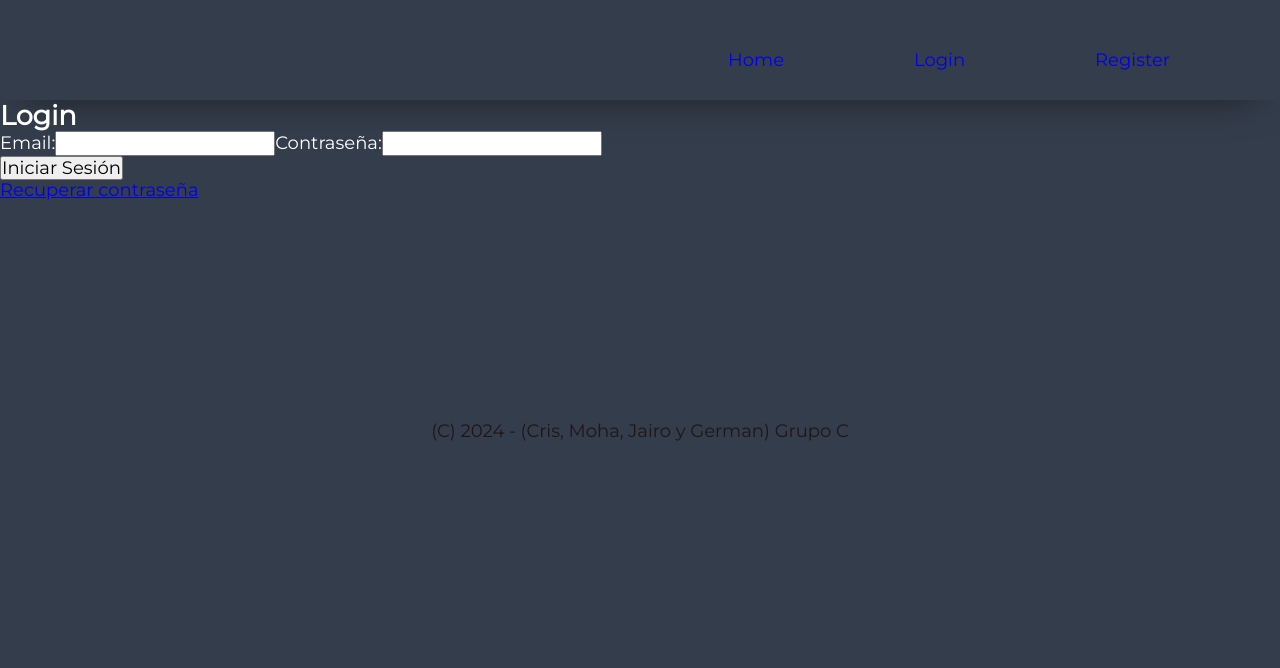
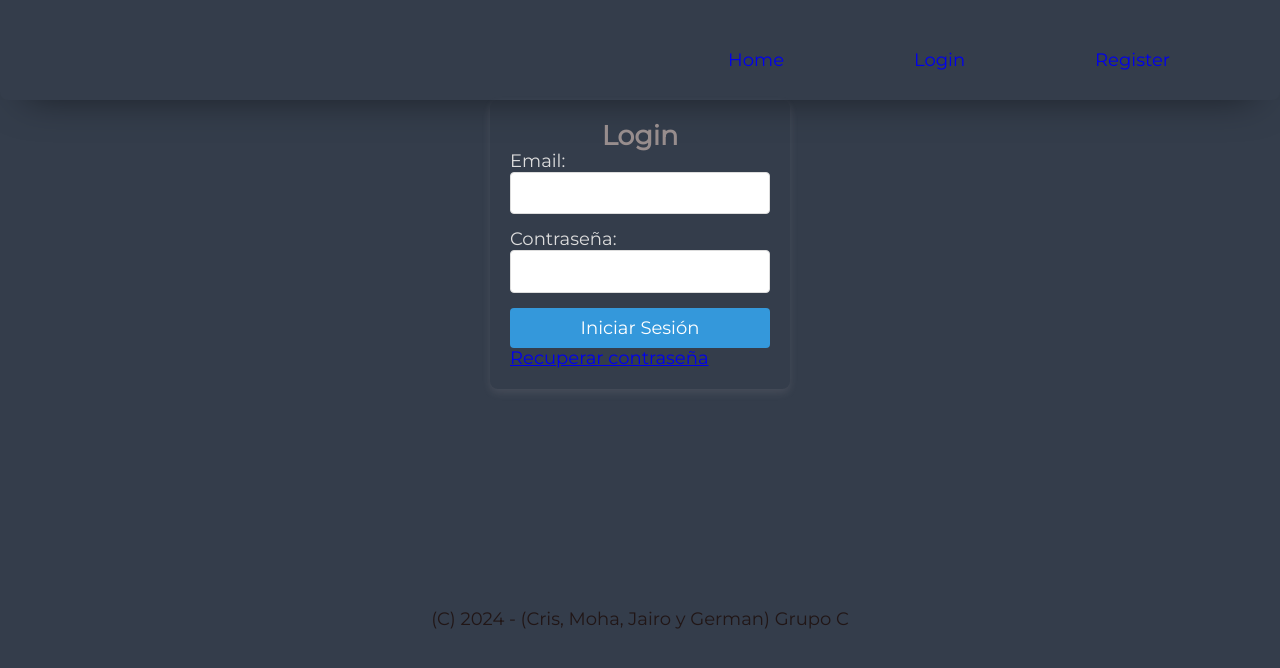
Before and after one commit to crisky94/ProyectoBlogViajes, a React (Vite) app in the folder Frontend/: page /login in a window 1280 px wide. Shown: the top 668 px of the page. Built offline with nearby package versions, Linux system fonts and the light colour scheme; no server answers.

Commit message:
css Login

```diff
--- a/Frontend/src/components/FormLogin.jsx
+++ b/Frontend/src/components/FormLogin.jsx
@@ -1,5 +1,6 @@
 import { useState } from "react";
 import { Link, useNavigate } from "react-router-dom";
+import "../styles/LoginStyles.css";
 
 const FormLogin = ({ onLogin }) => {
     const navigate = useNavigate();
@@ -38,31 +39,42 @@ const FormLogin = ({ onLogin }) => {
 
     return (
         <>
+            {" "}
+            <div className="card">
                 <h2>Login</h2>
                 <form onSubmit={handleSubmit}>
+                    <div className="form-group">
                         <label>
                             Email:
                             <input
                                 type="email"
                                 value={email}
                                 onChange={(e) => setEmail(e.target.value)}
+                                className="input-field"
                             />
                         </label>
+                    </div>
                     <label>
+                        <div className="form-group">
                             Contraseña:
                             <input
                                 type="password"
                                 value={password}
                                 onChange={(e) => setPassword(e.target.value)}
+                                className="input-field"
                             />
+                        </div>
                     </label>
                     <div>
-                    <button type="submit">Iniciar Sesión</button>
+                        <button type="submit" className="btn-login">
+                            Iniciar Sesión
+                        </button>
                     </div>
                     <Link to={"/user/recover-password"}>
                         <p>Recuperar contraseña</p>
                     </Link>
                 </form>
+            </div>
         </>
     );
 };
--- /dev/null
+++ b/Frontend/src/styles/LoginStyles.css
@@ -0,0 +1,45 @@
+.card {
+    width: 300px;
+    margin: auto;
+    padding: 20px;
+    border-radius: 8px;
+    box-shadow: 0 4px 8px rgba(240, 212, 212, 0.1);
+    background-color: rgba(48, 57, 79, 0.005);
+}
+
+.card h2 {
+    text-align: center;
+    color: rgb(151, 141, 141);
+}
+
+.form-group {
+    margin-bottom: 15px;
+}
+
+label {
+    display: block;
+    margin-bottom: 5px;
+    color: rgb(221, 221, 221);
+}
+
+.input-field {
+    width: 100%;
+    padding: 10px;
+    box-sizing: border-box;
+    border: 1px solid rgb(221, 221, 221);
+    border-radius: 4px;
+}
+
+.btn-login {
+    width: 100%;
+    padding: 10px;
+    background-color: rgb(52, 152, 219);
+    color: rgb(255, 255, 255);
+    border: none;
+    border-radius: 4px;
+    cursor: pointer;
+}
+
+.btn-login:hover {
+    background-color: rgb(41, 128, 185);
+}
```
Also changed, not shown: Frontend/src/pages/Login.jsx (+20 -19 lines). Lines whose indentation alone changed are shown as unchanged.
